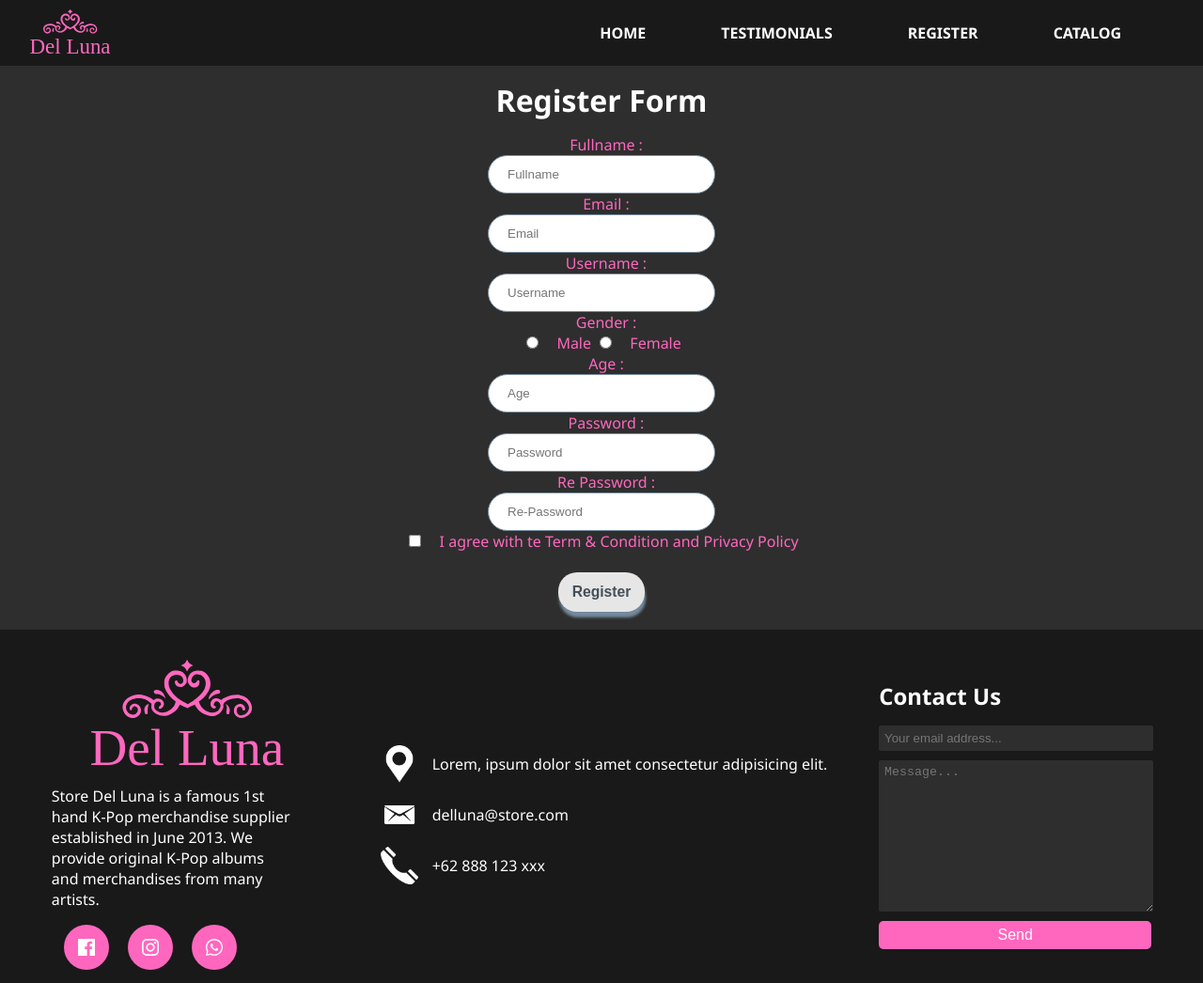
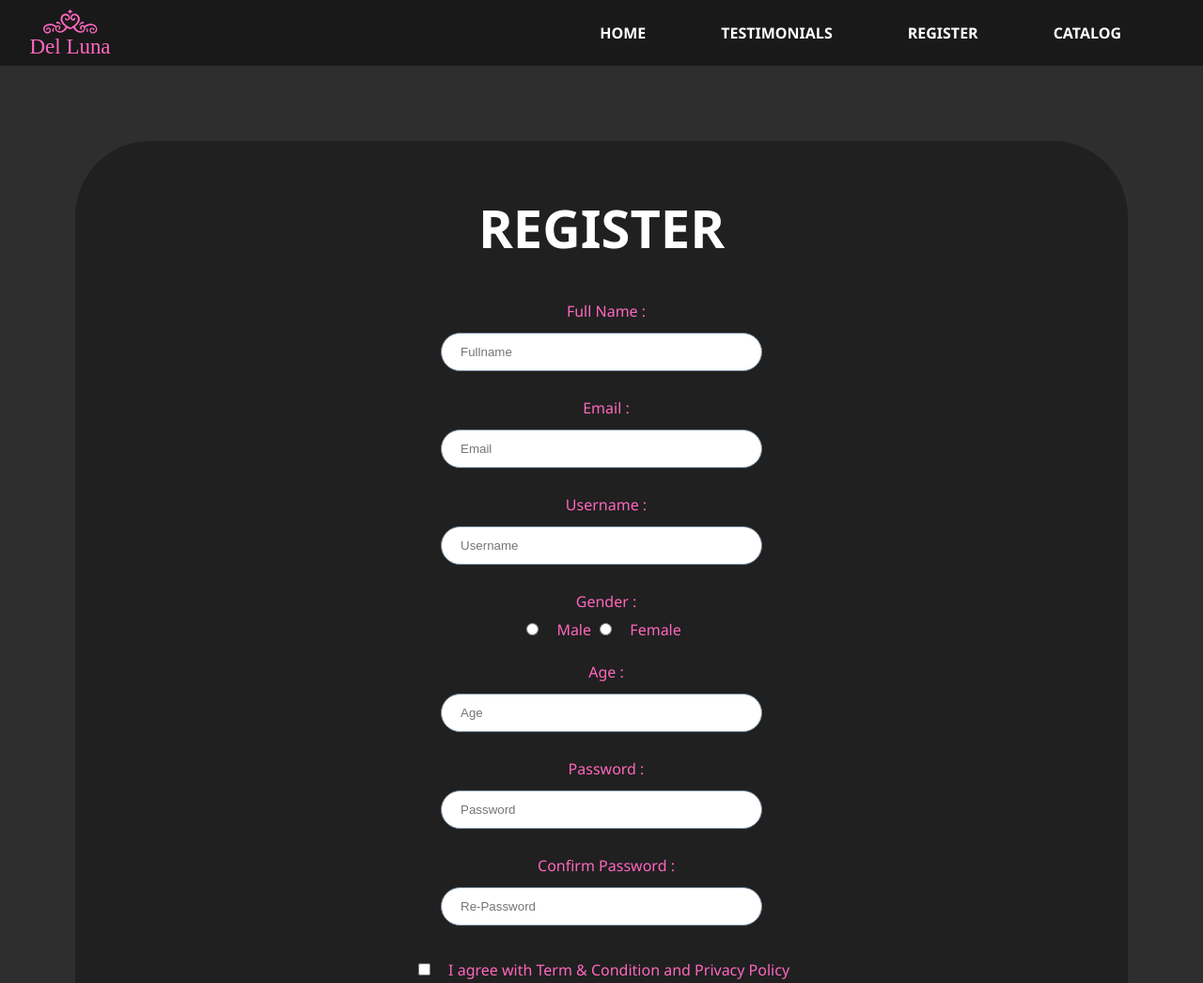
Before and after one commit to kreivc/Store-Del-Luna, a plain HTML site: page pages/register.html in a window 1280 px wide. Shown: the top 1046 px of the page at 94% size. Drawn offline with Linux system fonts and the light colour scheme.

Commit message:
change register interface

```diff
--- a/pages/register.html
+++ b/pages/register.html
@@ -35,25 +35,27 @@
     </div>
 
     <div class="register">
+        <div class="register-card">
+
             <form class="form" action="index.html" onsubmit="return validate(this)">
-            <h1 class="regist-title">Register Form</h1>
+                <h1 class="regist-title">REGISTER</h1>
                 <div class="register-form">
-                <div>
-                    <label for="fullname">Fullname :</label>
+                    <div class="form-group">
+                        <label for="fullname">Full Name :</label>
                         <br>
                         <input type="text" name="fullname" id="fullname" placeholder="Fullname">
                     </div>
-                <div>
+                    <div class="form-group">
                         <label for="email">Email :</label>
                         <br>
                         <input type="text" name="username" id="email" placeholder="Email">
                     </div>
-                <div>
+                    <div class="form-group">
                         <label for="Username">Username :</label>
                         <br>
                         <input type="text" name="username" id="username" placeholder="Username">
                     </div>
-                <div>
+                    <div class="form-group">
                         <label for="gender">Gender :</label>
                         <br>
                         <input class="check" value="male" type="radio" name="gender" id="male">
@@ -61,29 +63,30 @@
                         <input class="check" value="female" type="radio" name="gender" id="female">
                         <label for="">Female</label>
                     </div>
-                <div>
+                    <div class="form-group">
                         <label for="age">Age :</label>
                         <br>
                         <input type="number" placeholder="Age" id="age">
                     </div>
-                <div>
+                    <div class="form-group">
                         <label for="password">Password :</label>
                         <br>
                         <input type="password" id="password" placeholder="Password">
                     </div>
-                <div>
-                    <label for="password">Re Password :</label>
+                    <div class="form-group">
+                        <label for="password">Confirm Password :</label>
                         <br>
                         <input type="password" id="repassword" placeholder="Re-Password">
                     </div>
-                <div>
+                    <div class="form-group">
                         <input class="check" type="checkbox" id="agreeterms">
-                    <label for="">I agree with te <span>Term & Condition</span> and <span>Privacy Policy</span></label>
+                        <label for="">I agree with <span>Term & Condition</span> and <span>Privacy Policy</span></label>
                     </div>
                     <br>
                     <button type="submit" class="register-btn">Register</button>
                 </div>
             </form>
+        </div>
     </div>
 
     <div class="footer row">
--- a/styles/all.css
+++ b/styles/all.css
@@ -7,7 +7,7 @@ body {
   font-family: "Segoe UI", Tahoma, Geneva, Verdana, sans-serif;
 }
 
-.text-white{
+.text-white {
   color: white;
 }
 
@@ -20,12 +20,12 @@ a {
   text-align: center !important;
 }
 
-.row{
+.row {
   display: flex;
   align-items: center;
 }
 
-.width-100{
+.width-100 {
   width: 100%;
 }
 
@@ -49,13 +49,14 @@ a {
 .navbar-right {
   padding-right: 2rem;
 }
+
 .navbar-right ul {
   list-style: none;
   display: flex;
   align-items: center;
 }
 
-.navbar-right ul > li {
+.navbar-right ul>li {
   color: white;
   padding: 10px 40px;
   position: relative;
@@ -64,12 +65,12 @@ a {
   font-weight: bold;
 }
 
-.navbar-right ul > li:hover {
+.navbar-right ul>li:hover {
   color: #fff;
   text-shadow: 0 0 10px #fff, 0 0 20px #fff;
 }
 
-.navbar-right > ul > li:hover > .catalog-dropdown {
+.navbar-right>ul>li:hover>.catalog-dropdown {
   display: block !important;
 }
 
@@ -102,6 +103,7 @@ a {
 .album:hover {
   border-radius: 10px 10px 0 0;
 }
+
 .merchandise:hover {
   border-radius: 0 0 10px 10px;
 }
@@ -110,7 +112,7 @@ a {
 
 /* FOOTER */
 
-.footer{
+.footer {
   background-color: #191919;
   width: 100%;
   justify-content: space-evenly;
@@ -119,37 +121,37 @@ a {
 }
 
 
-.footer-left>img{
+.footer-left>img {
   width: 220px;
-  margin-left: 35px;
+  margin-bottom: 1rem;
 }
 
-.footer-left{
+.footer-left {
   flex: 0.45;
 }
 
-.sosmed{
+.sosmed {
   display: inline-flex;
 }
 
-.sosmed a{
+.sosmed a {
   padding-right: 20px;
 }
 
-.img-white{
+.img-white {
   filter: brightness(0) invert(1);
 }
 
-.icon{
+.icon {
   width: 40px !important;
   height: 40px;
 }
 
-.footer-middle ul li{
+.footer-middle ul li {
   list-style: none;
 }
 
-.custom-input{
+.custom-input {
   background: none;
   background-color: #2e2e2e;
   border: none;
@@ -159,17 +161,17 @@ a {
   width: 280px;
 }
 
-.footer-right .footer-right-title{
+.footer-right .footer-right-title {
   font-size: 1.5rem;
   font-weight: bold;
   margin-bottom: 15px;
 }
 
-.footer-right .email-form{
+.footer-right .email-form {
   margin-bottom: 10px;
 }
 
-.footer-right .submit-wraper button{
+.footer-right .submit-wraper button {
   font-size: 1rem;
   margin-top: 5px;
   border: none;
@@ -180,16 +182,16 @@ a {
   cursor: pointer;
 }
 
-.footer-middle ul li img{
+.footer-middle ul li img {
   margin-right: 15px;
 }
 
-.sosmed-icon{
+.sosmed-icon {
   width: 18px !important;
   height: 18px !important;
 }
 
-.sosmed a{
+.sosmed a {
   width: 18px !important;
   height: 18px !important;
   margin: 0 10px;
@@ -200,7 +202,7 @@ a {
   align-items: center;
 }
 
-.sosmed{
+.sosmed {
   display: flex;
   justify-content: center;
   margin-right: 45px;
--- a/styles/register.css
+++ b/styles/register.css
@@ -1,51 +1,60 @@
 @import url("all.css");
 
-.register{
-    background-color: #2e2e2e !important;
+.register {
+  background-color: #2e2e2e;
   align-items: center;
   text-align: center;
-    height: 600px;
+  padding: 5rem;
 }
 
-.regist-title{
-    color: white;
-    margin: 0;
-    padding: 15px;
+.register-card {
+  background-color: #202020;
+  border-radius: 5rem;
+  padding: 1rem 0 4rem 0;
 }
 
-.register-form p{
+.regist-title {
+  color: white;
+  margin-bottom: 2rem;
+  font-size: 56px;
+}
+
+.form-group {
+  padding: 0.5rem;
+}
+
+.register-form p {
   margin: 0;
 }
 
-.register-form input{
+.register-form input {
   border-radius: 50px;
   border: #748A9D 1px;
   border-style: solid;
   padding: 12px 20px;
-    width: 200px;
-    margin: 0;
+  width: 300px;
+  margin: 0.75rem 0;
 }
 
-.register-form .check{
+.register-form .check {
   width: 23px;
 }
 
-.register-form label{
+.register-form label {
   margin-left: 10px;
   margin-top: 100px;
   color: #ff67be;
 }
 
-.register-btn{
-    padding: 12px 15px;
+.register-btn {
+  padding: 0.75rem 6rem;
   text-align: center;
-    border-radius: 20px;
+  border-radius: 5rem;
   border: none;
   background: none;
-    background-color: rgb(230, 230, 230);
-    color: #454f58;
+  background-color: #ff67be;
+  color: white;
   font-weight: bold;
   cursor: pointer;
   font-size: 0.98rem;
-    box-shadow: 1px 6px 3px #748A9D;
 }
```
Lines whose indentation alone changed are shown as unchanged.
